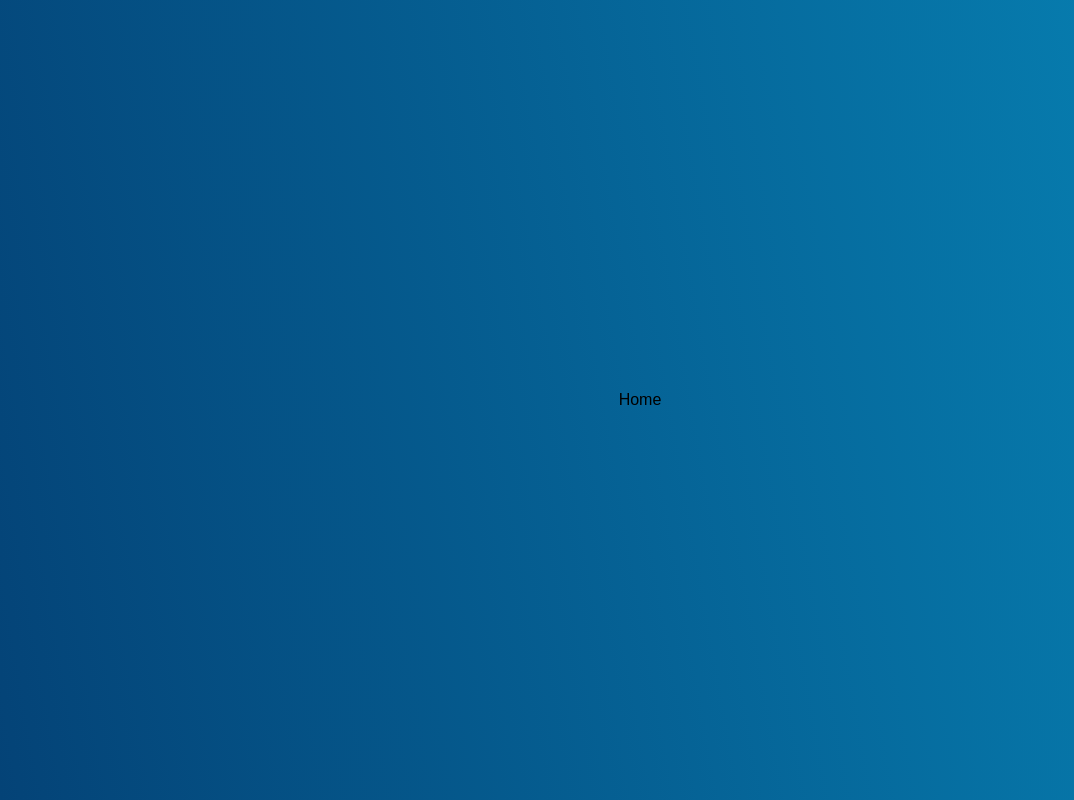
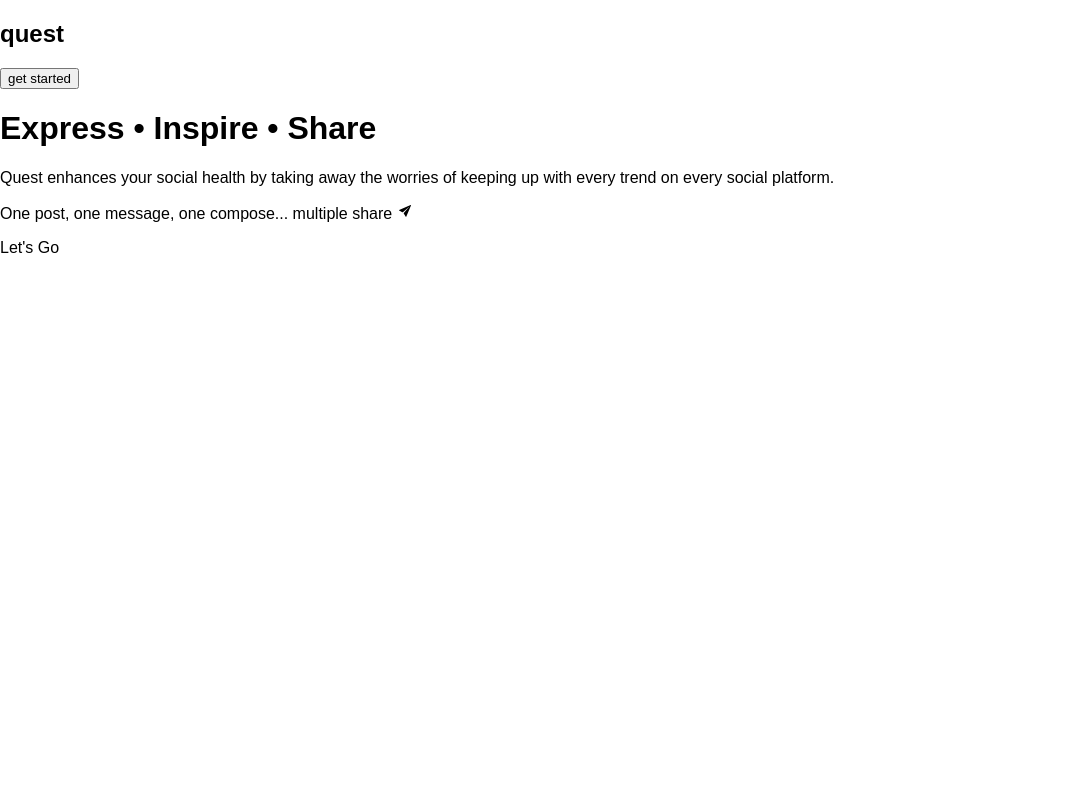
Before and after one commit to cziem/quest, a React (Create React App) app: page / in a window 1280 px wide. Shown: the whole page, without its empty margins (0-1074 px from the left). Built offline with nearby package versions, Linux system fonts and the light colour scheme.

Commit message:
Reset background rule for components

```diff
--- a/src/components/Home.js
+++ b/src/components/Home.js
@@ -1,9 +1,41 @@
 import React from 'react';
+import { IoIosSend } from 'react-icons/io';
+import { Link } from 'react-router-dom';
 
 const Home = () => (
-  <div>
-    Home
+  <div style={styles.body}>
+    <header>
+      <h2>quest</h2>
+      <button>get started</button>
+    </header>
+
+    <main>
+      <h1>Express &bull; Inspire &bull; Share</h1>
+
+      <p className="info">
+        Quest enhances your social health by taking away the worries of keeping up with every trend on every social platform.
+      </p>
+
+      <p className="description">
+        One post, one message, one compose...
+        <span> multiple share <IoIosSend /></span>
+      </p>
+
+      <section className="action">
+        <Link to='/login'>Let's Go</Link>
+      </section>
+    </main>
+
+    <aside className="overlay"></aside>
   </div>
 )
 
 export default Home
+
+const styles = {
+  body: {
+    background: 'white',
+    width: '100%',
+    height: '100%'
+  }
+}
--- a/src/components/Login.js
+++ b/src/components/Login.js
@@ -22,6 +22,7 @@ export default class Login extends Component {
 
   render() {
     return (
+      <div className="body">
         <div className="container__main">
           <h2 className="title">Login</h2>
           <form onSubmit={this.handleLogin} className="login">
@@ -80,6 +81,7 @@ export default class Login extends Component {
             </footer>
           <h4 className="quest">Quest&copy;</h4>
         </div>
+      </div>
     );
   }
 }
--- a/src/components/NotFound.js
+++ b/src/components/NotFound.js
@@ -3,12 +3,14 @@ import { Link } from "react-router-dom";
 import { IoIosHome } from "react-icons/io";
 
 const NotFound = () => (
+  <div className="body">
     <div style={styles.container}>
       <h3>404 Error. Page not found!</h3>
       <div style={styles.wakanda} className="wakanda">
         <Link to="/">
           Let's Go <IoIosHome style={styles.icons} />
         </Link>
+      </div>
     </div>
   </div>
 );
--- a/src/components/Registration.js
+++ b/src/components/Registration.js
@@ -16,6 +16,7 @@ export default class Registration extends Component {
   }
   render() {
     return (
+      <div className="body">
         <div className="container__main">
           <h2 className="title">Registration</h2>
           <form onSubmit={this.handleRegister}>
@@ -80,6 +81,7 @@ export default class Registration extends Component {
             </footer>
           <h4 className="quest">Quest&copy;</h4>
         </div>
+      </div>
     )
   }
 }
--- a/src/styles/HandleEntry.css
+++ b/src/styles/HandleEntry.css
@@ -1,7 +1,3 @@
-body
-{
-  background: linear-gradient(260deg, #0784b6, #044377);
-}
 
 .wakanda:hover
 {
--- a/src/styles/Login.css
+++ b/src/styles/Login.css
@@ -1,5 +1,6 @@
-body
+.body
 {
+  background: linear-gradient(260deg, #0784b6, #044377);
   display: flex;
   justify-content: center;
   align-items: center;
```
Lines whose indentation alone changed are shown as unchanged.
